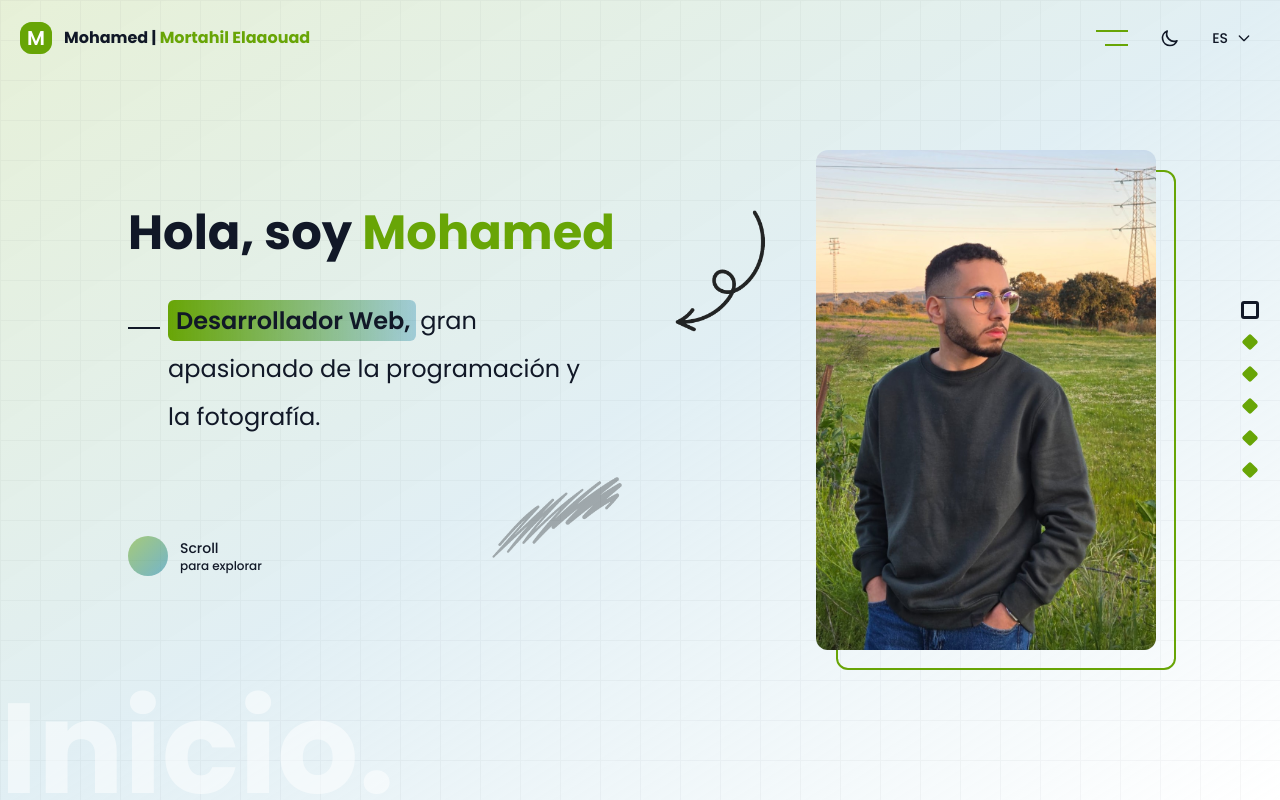
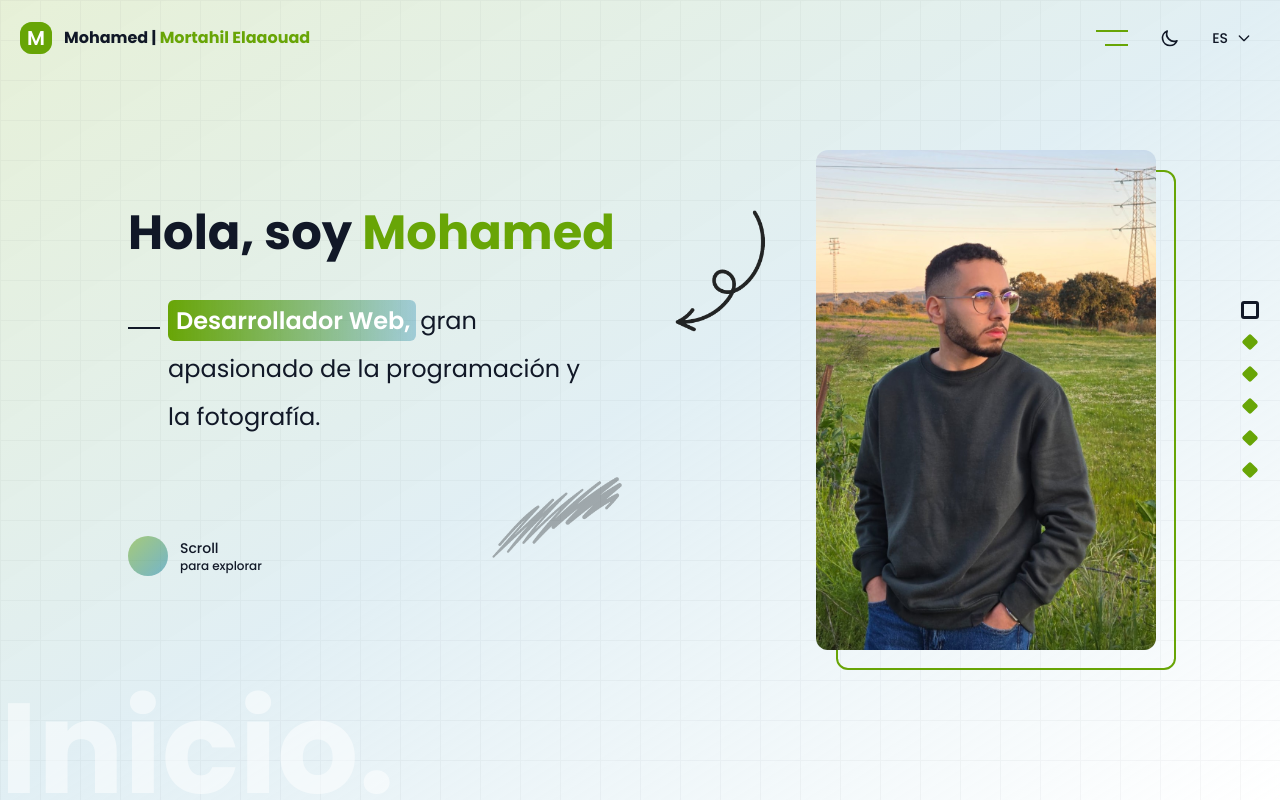
Before and after one commit to webdevmohamed/portfolio, a Vue app: page / in a window 1280 px wide. Built offline with nearby package versions, Linux system fonts and the light colour scheme.

Commit message:
Refactor text background color for improved readability in HomeContent

```diff
--- a/src/components/HomeContent.vue
+++ b/src/components/HomeContent.vue
@@ -6,7 +6,7 @@
         <div class="flex items-baseline gap-2 mt-10 max-md:mt-4">
             <div class="h-[2px] w-8 bg-foreground max-md:hidden"></div>
             <p class="text-2xl max-xl:text-xl max-lg:text-lg max-md:text-base max-md:text-center text-foreground !leading-loose w-10/12 max-lg:w-full">
-                <span class="bg-gradient-to-r from-primary to-accent-blue/30 pl-2 py-1 mr-1 rounded-md font-semibold">
+                <span class="bg-gradient-to-r text-background from-primary to-accent-blue/30 pl-2 py-1 mr-1 rounded-md font-semibold">
                     {{ t('home.webDeveloper') }},
                 </span>
               {{ t('home.paragraph') }}
```
